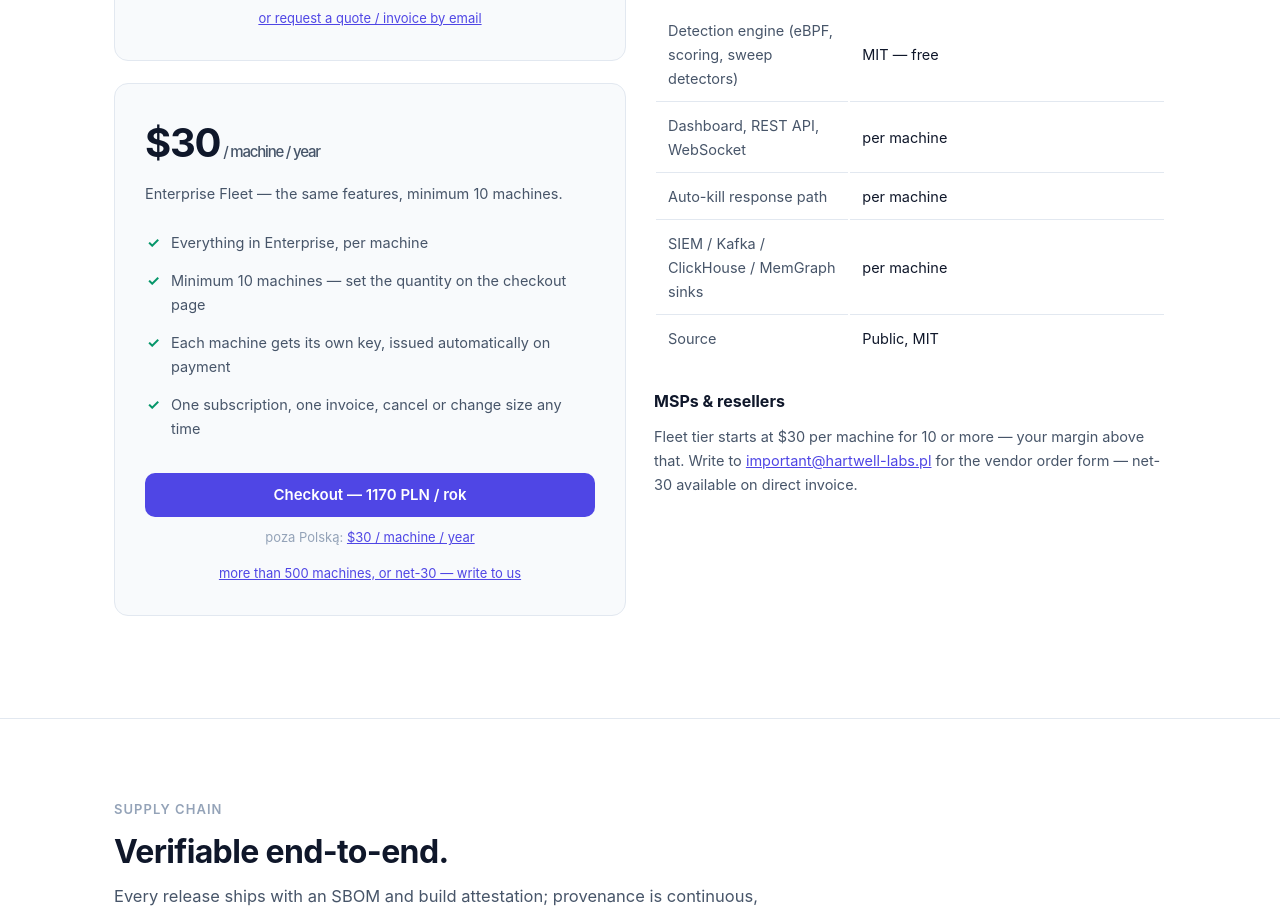
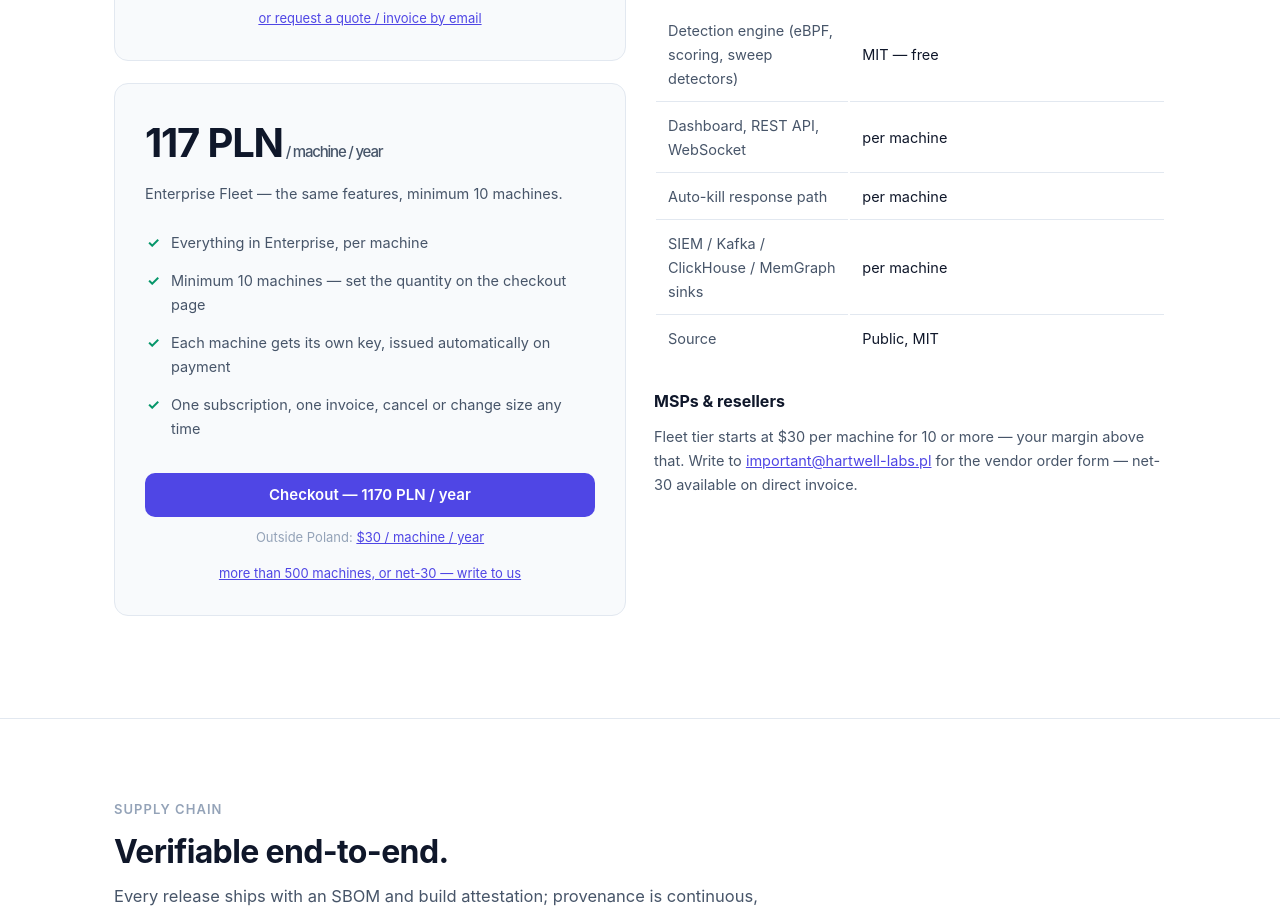
Before and after one commit to Hartwell-Labs/hartwell-labs.github.io, a plain HTML site: page talus-process-monitor/index.html in a window 1280 px wide. Shown: the part 2836-3746 px from the top of the page. Drawn offline with Linux system fonts and the light colour scheme.

Commit message:
talus: keep the fleet copy in the page's language
The page is lang="en" and every other word on it is English; the fleet card
had picked up Polish because the instruction it came from was Polish. Now only
the price itself stays in its own currency.

The card header also still read $30 while the button led to the złoty link —
headline and action disagreed about which market the tier was priced for.

```diff
--- a/talus-process-monitor/index.html
+++ b/talus-process-monitor/index.html
@@ -140,7 +140,7 @@
         </div>
         <div class="pricing" style="margin-bottom:22px;">
           <div class="head">
-            <div class="amount">$30<small> / machine / year</small></div>
+            <div class="amount">117 PLN<small> / machine / year</small></div>
             <p style="color:var(--txt-2); font-size:14.5px; margin-top:6px;">Enterprise Fleet &mdash; the same features, minimum 10 machines.</p>
           </div>
           <ul>
@@ -149,7 +149,7 @@
             <li>Each machine gets its own key, issued automatically on payment</li>
             <li>One subscription, one invoice, cancel or change size any time</li>
           </ul>
-          <div style="padding:0 30px 30px;"><a class="btn btn-primary" style="width:100%; justify-content:center;" href="https://buy.stripe.com/8x200kfwK3PGdgRbXZ2Fa08">Checkout &mdash; 1170 PLN / rok</a><div style="text-align:center; margin-top:10px; font-size:13px; color:var(--txt-3);">poza Polską: <a href="https://buy.stripe.com/dRmbJ270e5XO1y96DF2Fa07" style="color:var(--accent);">$30 / machine / year</a></div><div style="text-align:center; margin-top:10px;"><a href="mailto:kontakt@hartwell-labs.pl?subject=Talus%20Fleet%20quote&amp;body=Machines%3A%0AHostnames%2FIP%3A%0ARenewal%20date%3A%0AProcurement%20process%3A%0A" style="color:var(--accent); font-size:13px;">more than 500 machines, or net-30 &mdash; write to us</a></div></div>
+          <div style="padding:0 30px 30px;"><a class="btn btn-primary" style="width:100%; justify-content:center;" href="https://buy.stripe.com/8x200kfwK3PGdgRbXZ2Fa08">Checkout &mdash; 1170 PLN / year</a><div style="text-align:center; margin-top:10px; font-size:13px; color:var(--txt-3);">Outside Poland: <a href="https://buy.stripe.com/dRmbJ270e5XO1y96DF2Fa07" style="color:var(--accent);">$30 / machine / year</a></div><div style="text-align:center; margin-top:10px;"><a href="mailto:kontakt@hartwell-labs.pl?subject=Talus%20Fleet%20quote&amp;body=Machines%3A%0AHostnames%2FIP%3A%0ARenewal%20date%3A%0AProcurement%20process%3A%0A" style="color:var(--accent); font-size:13px;">more than 500 machines, or net-30 &mdash; write to us</a></div></div>
         </div>
       </div>
       <div>
```
Also changed, not shown: talus.html (+2 -2 lines).
